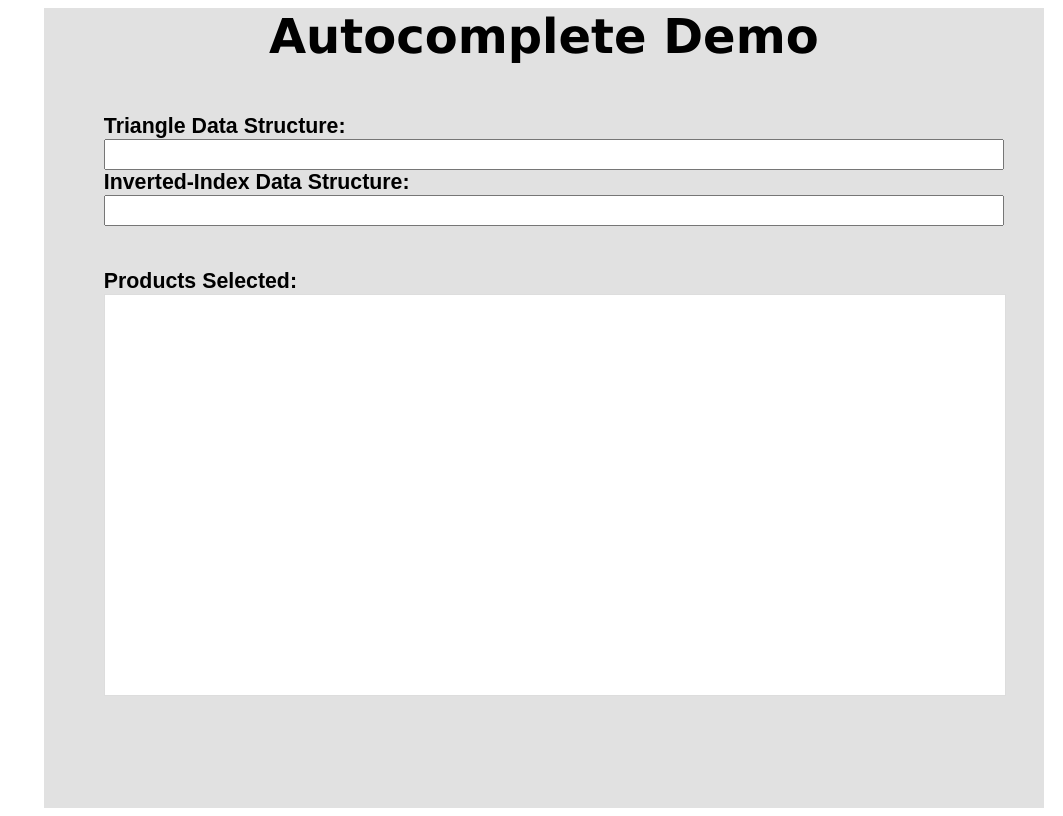
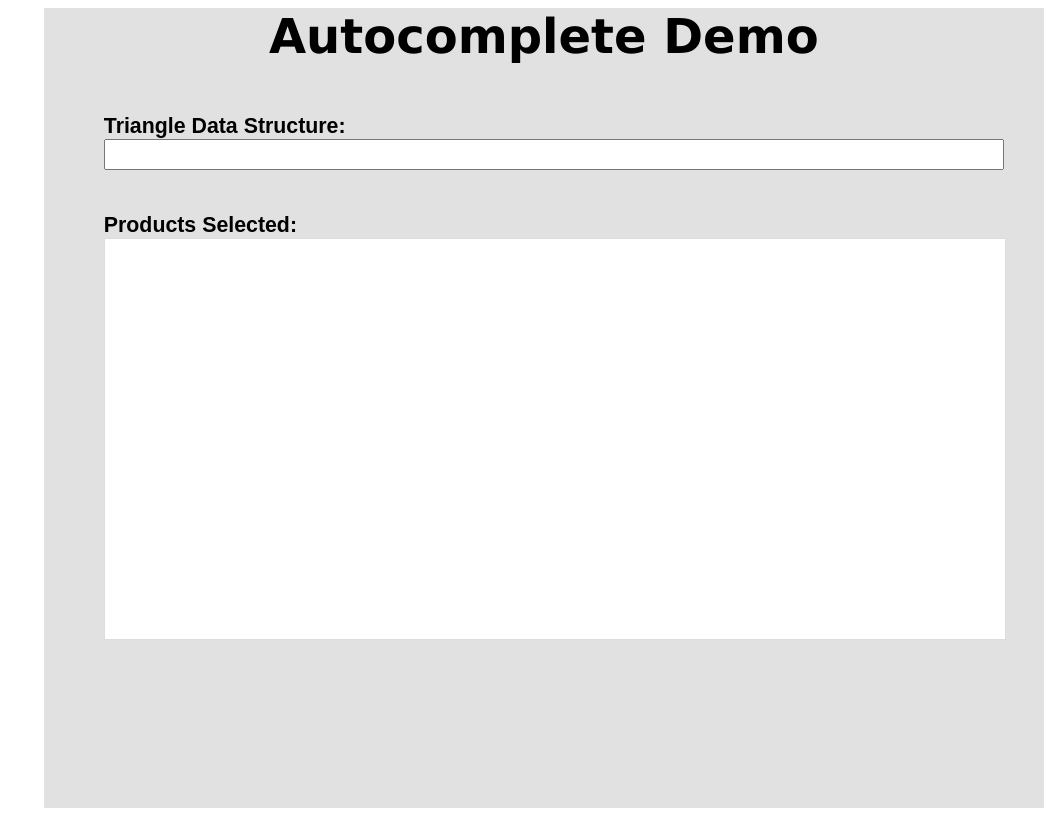
Before and after one commit to dpjude/autocomplete, a Flask app: page / in a window 1280 px wide. Shown: the whole page, without its empty margins (217-1280 px from the left). Run offline with Flask 2, Linux system fonts and the light colour scheme; some libraries are stand-ins or nearby versions.

Commit message:
remove reverted index function

```diff
--- a/templates/search.html
+++ b/templates/search.html
@@ -31,25 +31,6 @@
         log( "Selected: " + ui.item.value);
       }
 	} );
-
-	$( "#Inverted-Index" ).autocomplete({
-		source: function( request, response ) {
-		$.ajax( {
-		  url: "/inverted-index",
-		  dataType: "json",
-		  data: {
-			term: request.term
-		  },
-		  success: function( data ) {
-			response( data );
-		  }
-		} );
-		},
-		minLength: 2,
-			select: function( event, ui ) {
-			log( "Selected: " + ui.item.value);
-		}
-	} );
   })
   </script>
 </head>
@@ -61,11 +42,6 @@
   <input id="Tri-angle" style="width: 900px">
 </div>
 
-<div class="ui-widget" style="margin-left:6%;">
-  <label for="Inverted-Index">Inverted-Index Data Structure:</label><br>
-  <input id="Inverted-Index" style="width: 900px">
-</div>
-
 <div class="ui-widget" style="margin-top:2em; font-family:Arial; margin-left:6%;">
   Products Selected:
   <div id="log" style="height: 400px; width: 900px; overflow: auto; font-size:12pt; font-weight:normal;" class="ui-widget-content"></div>
```
